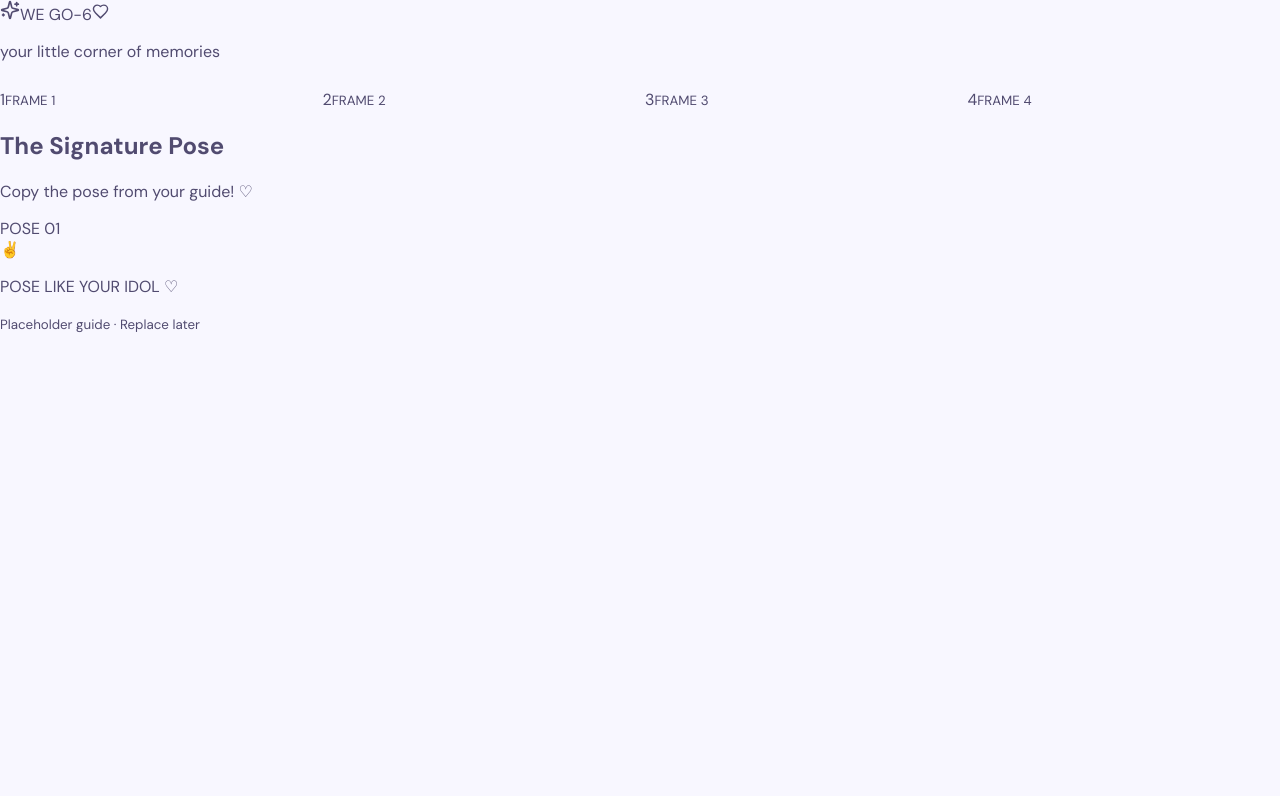
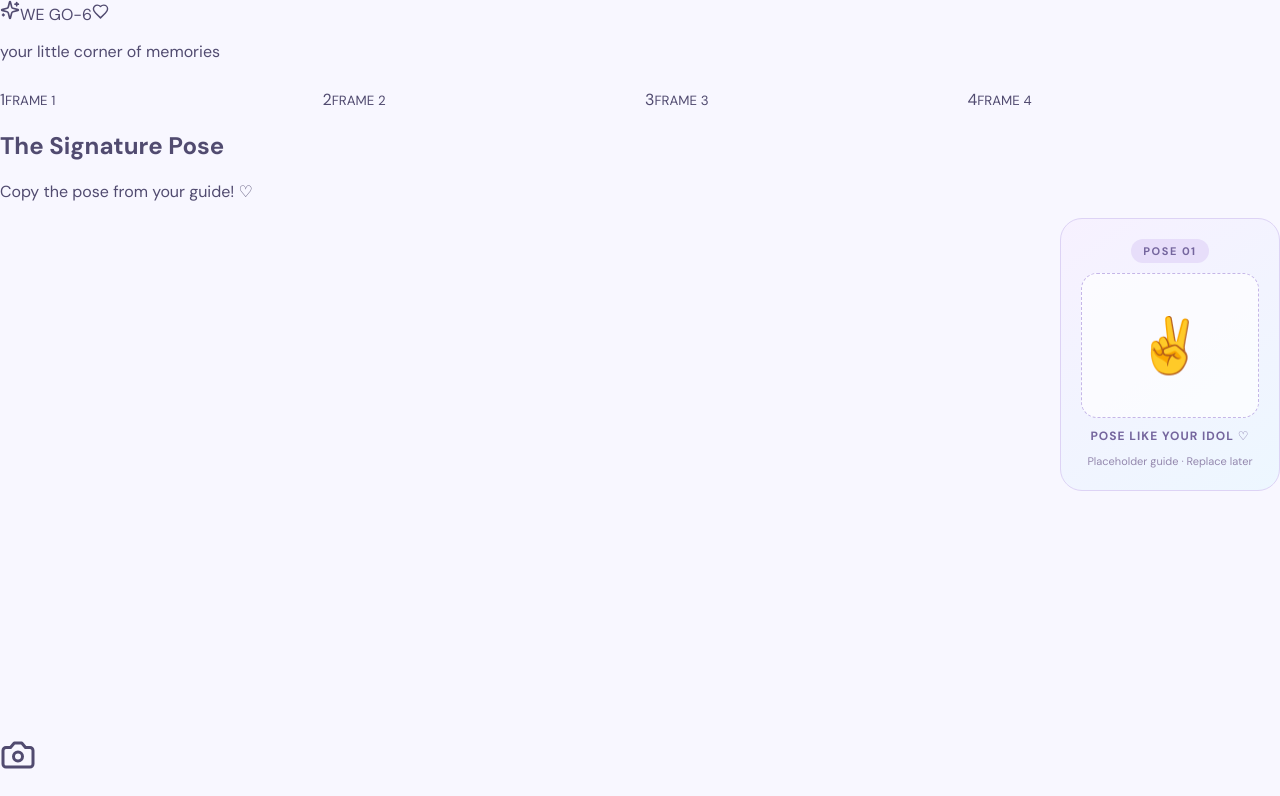
Before and after one commit to haeyeongie1004/wego6-four-cut-photobooth, a React (Vite) app: page / in a window 1280 px wide. Shown: the top 796 px of the page. Built offline with nearby package versions, Linux system fonts and the light colour scheme; no server answers.

Commit message:
Update styles.css

```diff
--- a/src/styles.css
+++ b/src/styles.css
@@ -394,3 +394,77 @@ footer {
     display: none;
   }
 }
+
+.pose-guide {
+  width: 100%;
+  max-width: 260px;
+  margin: 0 auto 18px;
+  padding: 20px;
+  text-align: center;
+  border: 1px solid #ddd3f5;
+  border-radius: 22px;
+  background: linear-gradient(145deg, #f7f1ff, #edf7ff);
+  color: #75669e;
+  box-sizing: border-box;
+}
+
+.pose-guide-label {
+  display: inline-block;
+  padding: 5px 12px;
+  border-radius: 20px;
+  background: #e7defa;
+  font-size: 11px;
+  font-weight: 700;
+  letter-spacing: 1.5px;
+}
+
+.pose-guide-art {
+  display: grid;
+  place-items: center;
+  min-height: 145px;
+  margin: 10px 0;
+  border: 1px dashed #c5b6e8;
+  border-radius: 16px;
+  background: rgba(255, 255, 255, 0.65);
+  font-size: 54px;
+}
+
+.pose-guide p {
+  margin: 8px 0 5px;
+  font-size: 12px;
+  font-weight: 700;
+  letter-spacing: 1px;
+}
+
+.pose-guide small {
+  color: #9488ae;
+  font-size: 11px;
+}
+
+@media (min-width: 900px) {
+  .camera-panel {
+    display: grid;
+    grid-template-columns: minmax(0, 1fr) 220px;
+    column-gap: 22px;
+    align-items: start;
+  }
+
+  .camera-panel .section-heading,
+  .camera-panel .error-message,
+  .camera-panel .controls,
+  .camera-panel .hint {
+    grid-column: 1 / -1;
+  }
+
+  .camera-panel .pose-guide {
+    grid-column: 2;
+    grid-row: 2;
+    max-width: 220px;
+    margin: 0;
+  }
+
+  .camera-panel .camera-frame {
+    grid-column: 1;
+    grid-row: 2;
+  }
+}
```
